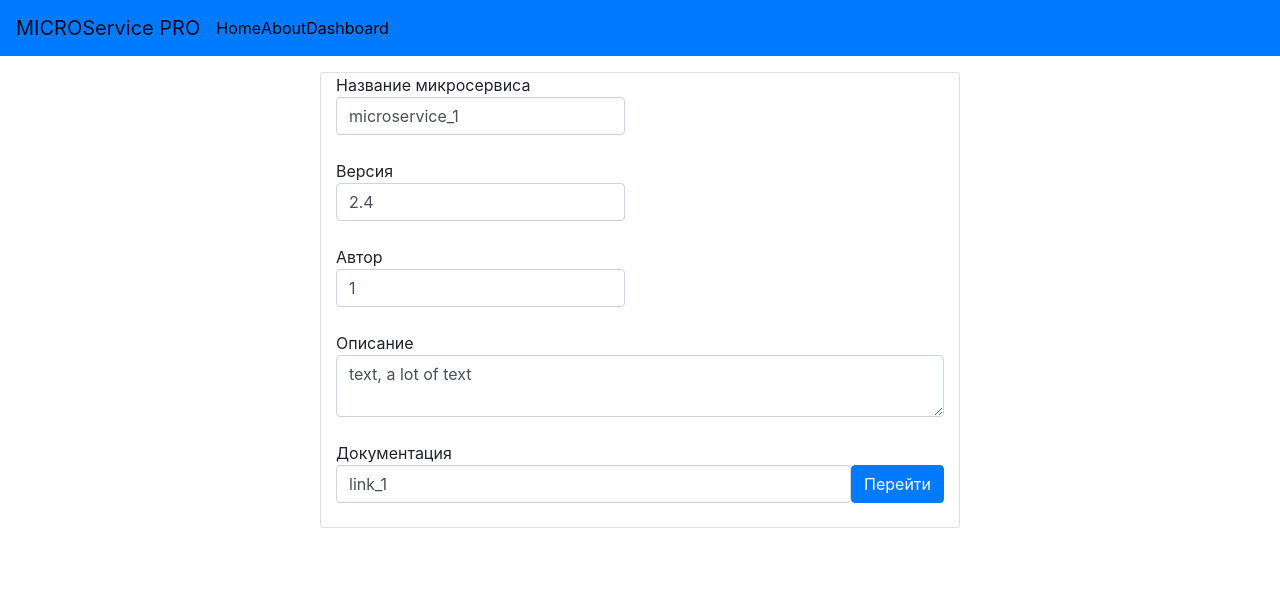
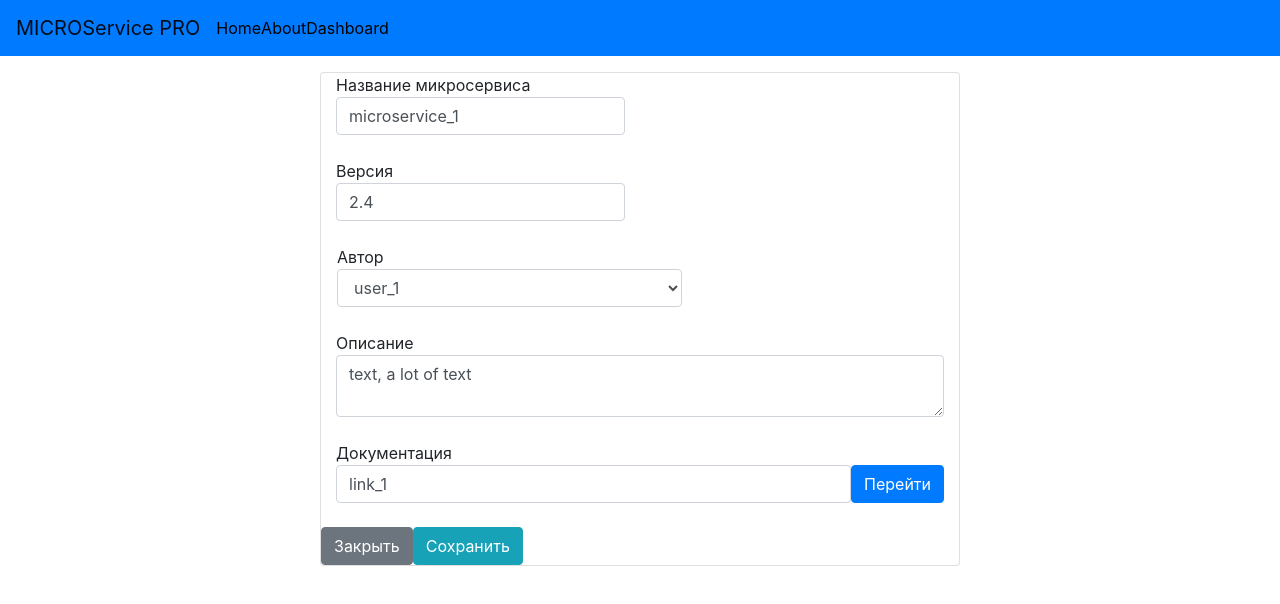
Before and after one commit to victor-sha/micro-sm, a React (Create React App) app: page /service/1 in a window 1280 px wide. Shown: the top 604 px of the page. Built offline with nearby package versions, Linux system fonts and the light colour scheme; data requests are answered from the project's data file.

Commit message:
add author selector

```diff
--- a/src/MSserviceList.js
+++ b/src/MSserviceList.js
@@ -15,7 +15,7 @@ export class MSserviceList extends React.Component {
       <ul className="list-group my-3">
       {this.state.serviceList.length > 1 &&
         this.state.serviceList.map(({id, name, status, description}) => (
-        <div key={id} className="card list-group-item my-2">
+        <div key={id} className="card list-group-item my-2 bg-secondary">
           <div className="card-body">
             <div className="card-title d-flex justify-content-between">
               <span>ID: <b>{id}</b></span>
--- a/src/ServiceComponent.js
+++ b/src/ServiceComponent.js
@@ -1,15 +1,31 @@
-import React, {useState, useEffect} from 'react';
+import React, {useState, useEffect, useCallback} from 'react';
 import {Link, useParams} from 'react-router-dom';
 import axios from 'axios';
+import { SERVICE_URL, AUTHORS_URL } from './constants';
+
 
 export const ServiceComponent = () => {
   let {id} = useParams();
   const [service, setService] = useState({});
+  const [authors, setAuthors] = useState([]);
 
   useEffect(() => {
-    axios.get(`http://localhost:3004/service/${id}`)
+    axios.get(`${SERVICE_URL}/${id}`)
       .then(res => setService(res.data));
   }, [id]);
+  useEffect(() => {
+    axios.get(AUTHORS_URL)
+      .then(res => setAuthors(res.data));
+  }, [id]);
+
+  const sendRequest = useCallback(async () => {
+    if (!id) {
+      await axios.post(SERVICE_URL, service);
+      return;
+    }
+    await axios.put(`${SERVICE_URL}/${id}`, service);
+  });
+
   console.log(service);
   return (
       <form className="d-flex flex-row justify-content-center">
@@ -21,7 +37,7 @@ export const ServiceComponent = () => {
                   className="form-control"
                   type="text" name="name"
                   value={service.name}
-                  onChange={e => setService({name: e.target.value})}
+                  onChange={e => setService({...service, name: e.target.value})}
                 />
             </label>
           </div>
@@ -34,22 +50,29 @@ export const ServiceComponent = () => {
                 type="number"
                 name="version"
                 value={service.version}
-                onChange={e => setService({version: e.target.value})}
+                onChange={e => setService({...service, version: e.target.value})}
               />
             </label>
           </div>
 
-          <div className="form-group">
-              <label className="col-md-6">
-                  Автор
-                  <input
-                      className="form-control"
-                      type="text"
-                      name="author"
-                      value={service.author_id}
-                      onChange={e => setService({author_id: e.target.value})}
-                  />
-              </label>
+          <div className="form-group pl-3">
+            <label style={{display:"block", width: "345px"}} calssName="d-flex col-md-6" for="author">
+              Автор
+            <select
+              className="form-control "
+              type="text"
+              name="author"
+              id="author"
+              value={service.author_id}
+              onChange={e => setService({...service, author_id: e.target.value})}
+              >
+              {authors.length > 1 &&
+                authors.map(author => (
+                  <option value={author.id}>{author.name}</option>
+                  ))
+                }
+            </select>
+                </label>
           </div>
 
           <div className="form-group">
@@ -60,7 +83,7 @@ export const ServiceComponent = () => {
                       type="textarea"
                       name="description"
                       value={service.description}
-                      onChange={e => setService({description: e.target.value})}
+                      onChange={e => setService({...service, description: e.target.value})}
                   />
               </label>
           </div>
@@ -80,6 +103,24 @@ export const ServiceComponent = () => {
                   </div>
               </label>
           </div>
+
+          <div className="d-flex flex-row justify-content-centers">
+            <Link
+              to="/"
+              className="btn btn-secondary ml-8"
+              type="button"
+              onClick={() => console.log('hello')}
+            >
+              Закрыть
+            </Link>
+            <button
+              className="btn btn-info"
+              type="button"
+              onClick={sendRequest}
+            >
+              Сохранить
+            </button>
+          </div>
         </div>
       </form>
   );
--- /dev/null
+++ b/src/constants.js
@@ -0,0 +1,3 @@
+export const BASE_URL = 'http://localhost:3004';
+export const SERVICE_URL = `${BASE_URL}/service`;
+export const AUTHORS_URL = `${BASE_URL}/author`;
```
